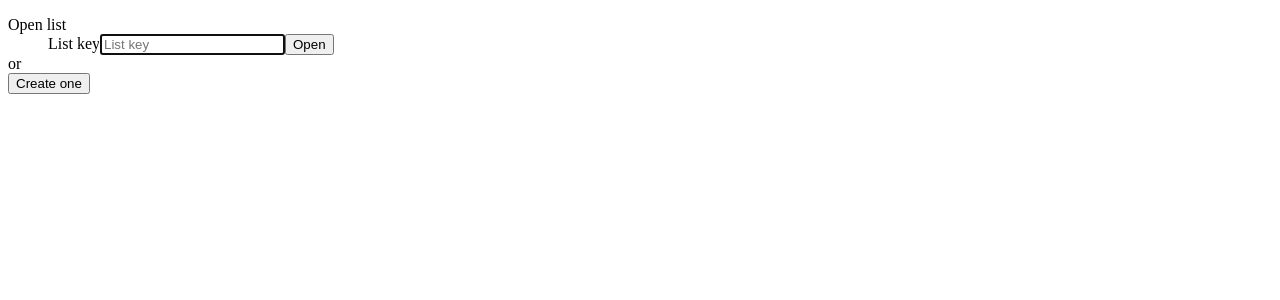
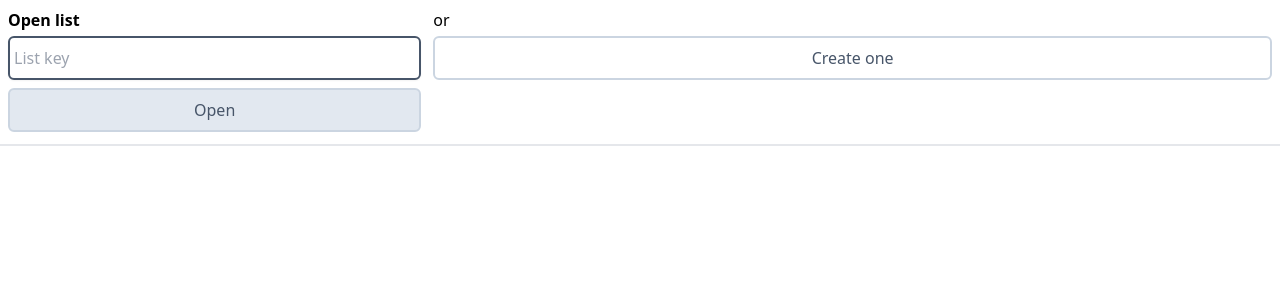
Before and after one commit to slimcandy/todorism, a React (Create React App) app: page / in a window 1280 px wide. Shown: the top 300 px of the page. Built offline with nearby package versions, Linux system fonts and the light colour scheme.

Commit message:
Style header

```diff
--- a/src/App.tsx
+++ b/src/App.tsx
@@ -1,6 +1,8 @@
 import { Provider } from "react-redux";
 import store from "./store/store";
 import { Panel } from "./components";
+
+import "./style.css";
 
 const App = () => (
   <Provider store={store}>
--- a/src/components/FindForm/FindForm.tsx
+++ b/src/components/FindForm/FindForm.tsx
@@ -2,6 +2,7 @@ import React, { useEffect, useState } from "react";
 import { useDispatch } from "react-redux";
 import { setList } from "../../store/store";
 import { List } from "../../store/types";
+import { Button, Input } from "../../ui";
 import { pullLocalStorage, pushLocalStorage } from "../../utils/localStorage";
 import { getStorageList } from "../../utils/storage";
 
@@ -38,17 +39,22 @@ const FindForm = () => {
   }, []);
 
   return (
-    <form onSubmit={handleFormSubmit}>
-      <label htmlFor="key">List key</label>
-      <input
+    <form onSubmit={handleFormSubmit} className="flex flex-col">
+      <label htmlFor="key" className="sr-only">
+        List key
+      </label>
+      <Input
         type="text"
         placeholder="List key"
         id="key"
         value={key}
         onChange={handleKeyChange}
         autoFocus={true}
+        className="my-1"
       />
-      <button type="submit">Open</button>
+      <Button className="my-1" variant="primary">
+        Open
+      </Button>
       {listNotFound && <small>Cannot find list. Try different key.</small>}
     </form>
   );
--- a/src/components/Panel/Panel.tsx
+++ b/src/components/Panel/Panel.tsx
@@ -13,6 +13,7 @@ import {
   PeopleList,
 } from "../../components";
 import CurrentUser from "../CurrentUser";
+import { Button } from "../../ui";
 
 const Panel = () => {
   const dispatch = useDispatch();
@@ -40,14 +41,22 @@ const Panel = () => {
 
   return (
     <dl>
-      <dt>Open list</dt>
-      <dd>
-        <FindForm />
-      </dd>
-      or
-      <dt>
-        <button onClick={handleOpenForm}>Create one</button>
-      </dt>
+      <div className="border-b-2 mb-2 p-2 grid grid-cols-3 gap-3">
+        <div>
+          <dt className="font-bold">Open list</dt>
+          <dd>
+            <FindForm />
+          </dd>
+        </div>
+        <div className="col-span-2">
+          <dt className="flex flex-col">
+            <span className="pb-1">or</span>
+            <Button onClick={handleOpenForm} className="w-full">
+              Create one
+            </Button>
+          </dt>
+        </div>
+      </div>
       {list && (
         <dd>
           <fieldset>
--- /dev/null
+++ b/src/ui/Button/Button.tsx
@@ -0,0 +1,33 @@
+import { ButtonHTMLAttributes } from "react";
+
+export interface IButtonProps {
+  readonly variant?: "primary" | "secondary";
+  readonly children: React.ReactNode;
+  readonly type?: ButtonHTMLAttributes<HTMLButtonElement>["type"];
+  readonly className?: ButtonHTMLAttributes<HTMLButtonElement>["className"];
+  readonly onClick?: ButtonHTMLAttributes<HTMLButtonElement>["onClick"];
+}
+
+const Button = ({
+  variant = "secondary",
+  children,
+  type = "button",
+  className = "",
+  onClick,
+}: IButtonProps) => {
+  return (
+    <button
+      onClick={onClick}
+      type={type}
+      className={`text-slate-600 hover:text-slate-700 rounded-md py-2 px-1 focus:shadow-sm border-2 focus:border-slate-600 border-slate-300 hover:border-slate-400 focus:outline-none  ${
+        variant === "primary"
+          ? "bg-slate-200 hover:bg-slate-300 focus:bg-gray-400 focus:text-white"
+          : "bg-white hover:bg-slate-100 focus:bg-gray-200"
+      } ${className}`}
+    >
+      {children}
+    </button>
+  );
+};
+
+export default Button;
--- /dev/null
+++ b/src/ui/Button/index.ts
@@ -0,0 +1 @@
+export { default } from "./Button";
--- /dev/null
+++ b/src/ui/Input/Input.tsx
@@ -0,0 +1,35 @@
+import { InputHTMLAttributes } from "react";
+
+export interface IInputProps {
+  readonly type?: InputHTMLAttributes<HTMLInputElement>["type"];
+  readonly placeholder?: InputHTMLAttributes<HTMLInputElement>["placeholder"];
+  readonly id?: InputHTMLAttributes<HTMLInputElement>["id"];
+  readonly value?: InputHTMLAttributes<HTMLInputElement>["value"];
+  readonly onChange?: InputHTMLAttributes<HTMLInputElement>["onChange"];
+  readonly autoFocus?: InputHTMLAttributes<HTMLInputElement>["autoFocus"];
+  readonly className?: InputHTMLAttributes<HTMLInputElement>["className"];
+}
+
+const Input = ({
+  type,
+  placeholder,
+  id,
+  value,
+  onChange,
+  autoFocus,
+  className,
+}: IInputProps) => {
+  return (
+    <input
+      type={type}
+      placeholder={placeholder}
+      id={id}
+      value={value}
+      onChange={onChange}
+      autoFocus={autoFocus}
+      className={`text-slate-600 hover:text-slate-700 rounded-md py-2 px-1 focus:shadow-sm border-2 border-slate-300 hover:border-slate-400 focus:outline-none focus:border-slate-600 ${className}`}
+    />
+  );
+};
+
+export default Input;
--- /dev/null
+++ b/src/ui/Input/index.ts
@@ -0,0 +1 @@
+export { default } from "./Input";
--- /dev/null
+++ b/src/ui/index.ts
@@ -0,0 +1,2 @@
+export { default as Button } from "./Button";
+export { default as Input } from "./Input";
```
